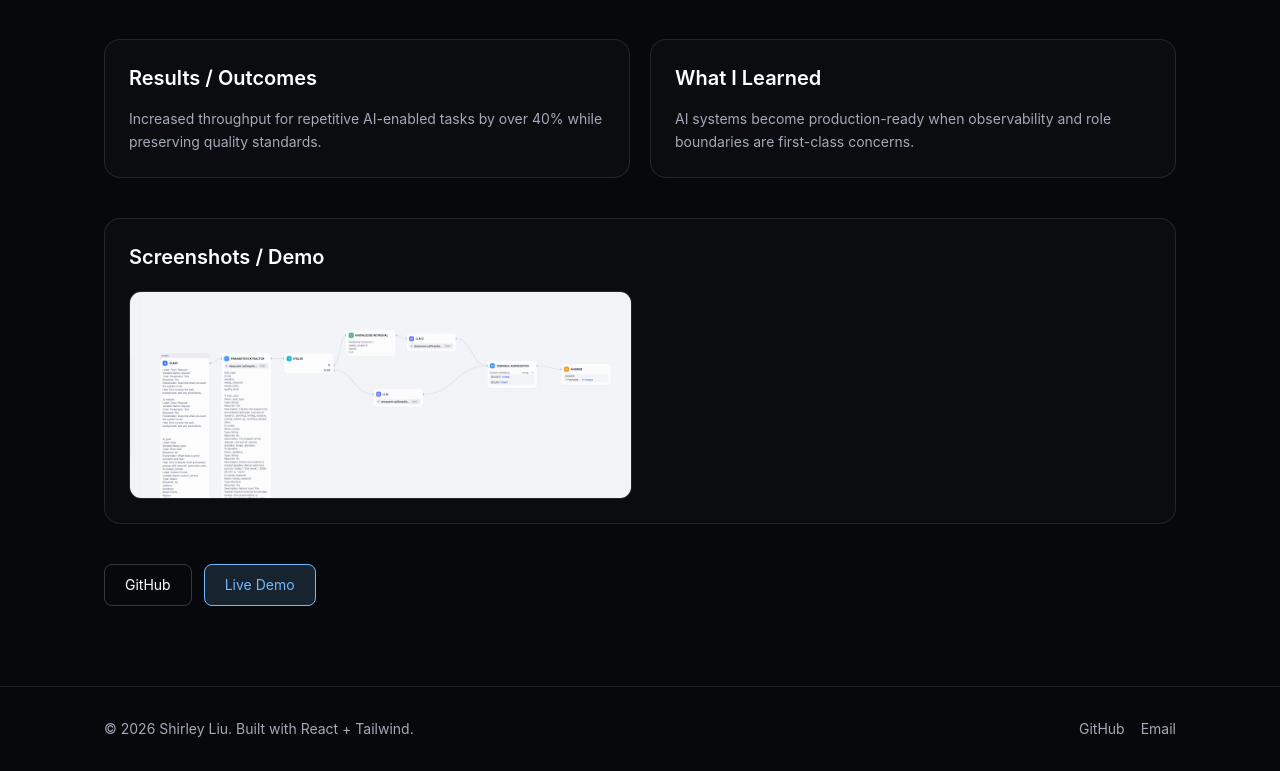
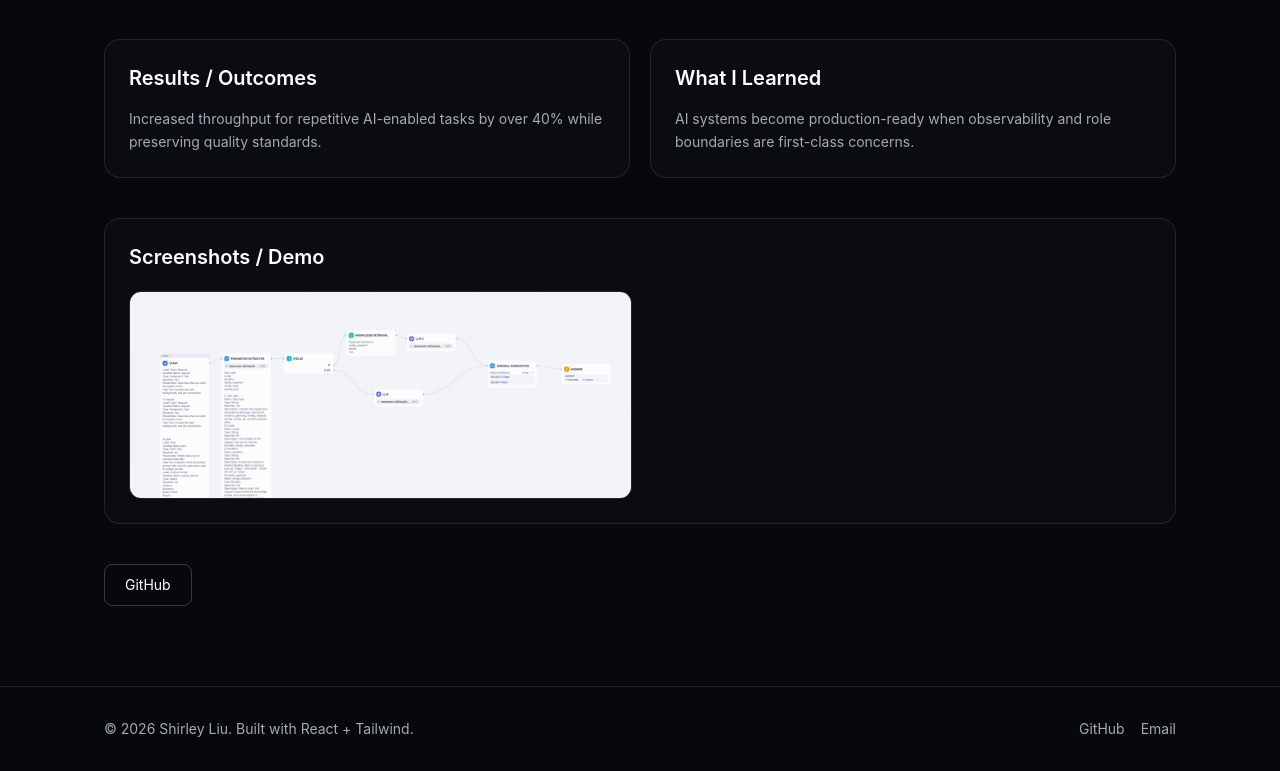
Before and after one commit to surelyshirley631-dot/portoflio-, a React (Vite) app: page /projects/agent-orchestrator in a window 1280 px wide. Shown: the part 1588-2359 px from the top of the page. Built offline with nearby package versions, Linux system fonts and the light colour scheme.

Commit message:
feat: remove live demo button from project detail page

```diff
--- a/src/pages/ProjectDetailPage.jsx
+++ b/src/pages/ProjectDetailPage.jsx
@@ -121,16 +121,7 @@ export default function ProjectDetailPage() {
             GitHub
           </a>
         ) : null}
-        {project.liveUrl ? (
-          <a
-            href={project.liveUrl}
-            target="_blank"
-            rel="noreferrer"
-            className="rounded-lg border border-accent bg-accent/15 px-5 py-2.5 text-sm text-accent transition hover:bg-accent hover:text-black"
-          >
-            Live Demo
-          </a>
-        ) : null}
+
         {project.caseStudyUrl ? (
           <a
             href={project.caseStudyUrl}
```
Also changed, not shown: 3 other files (tests, documents, lock files or other folders).
